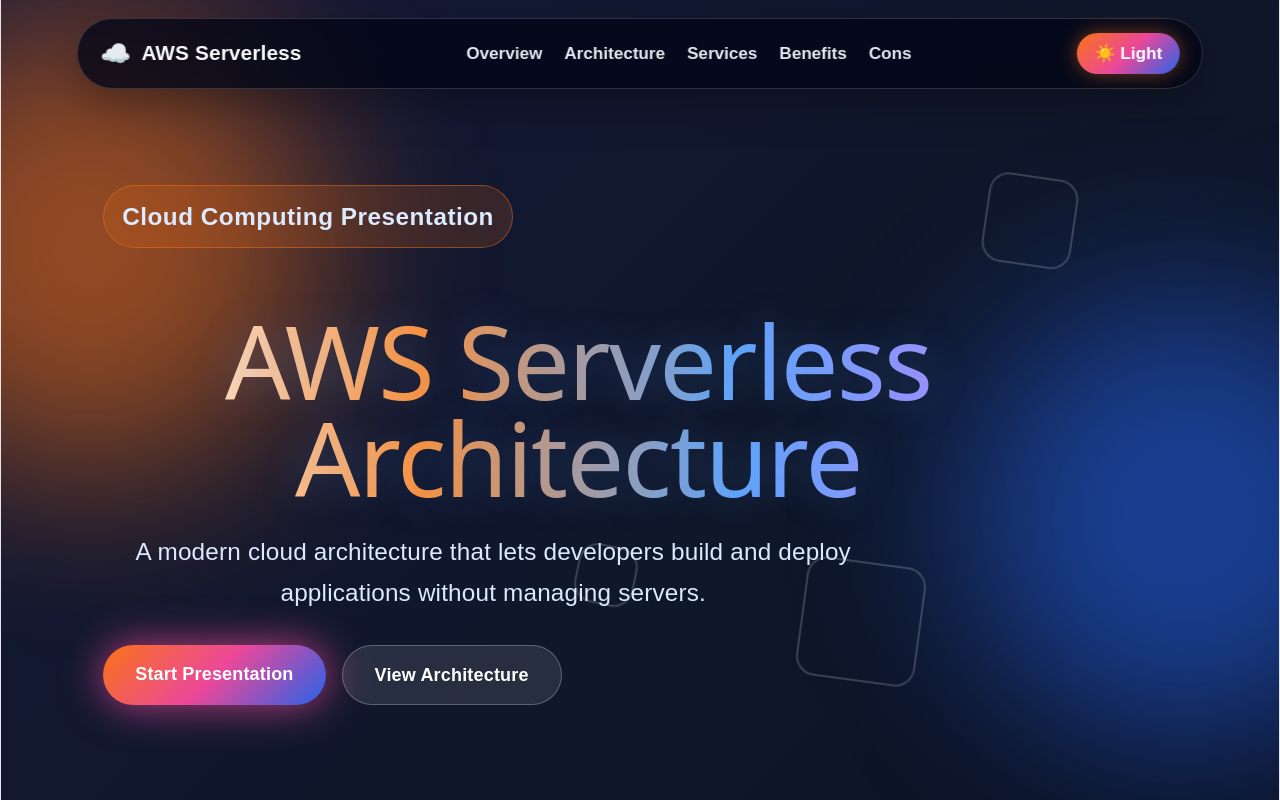
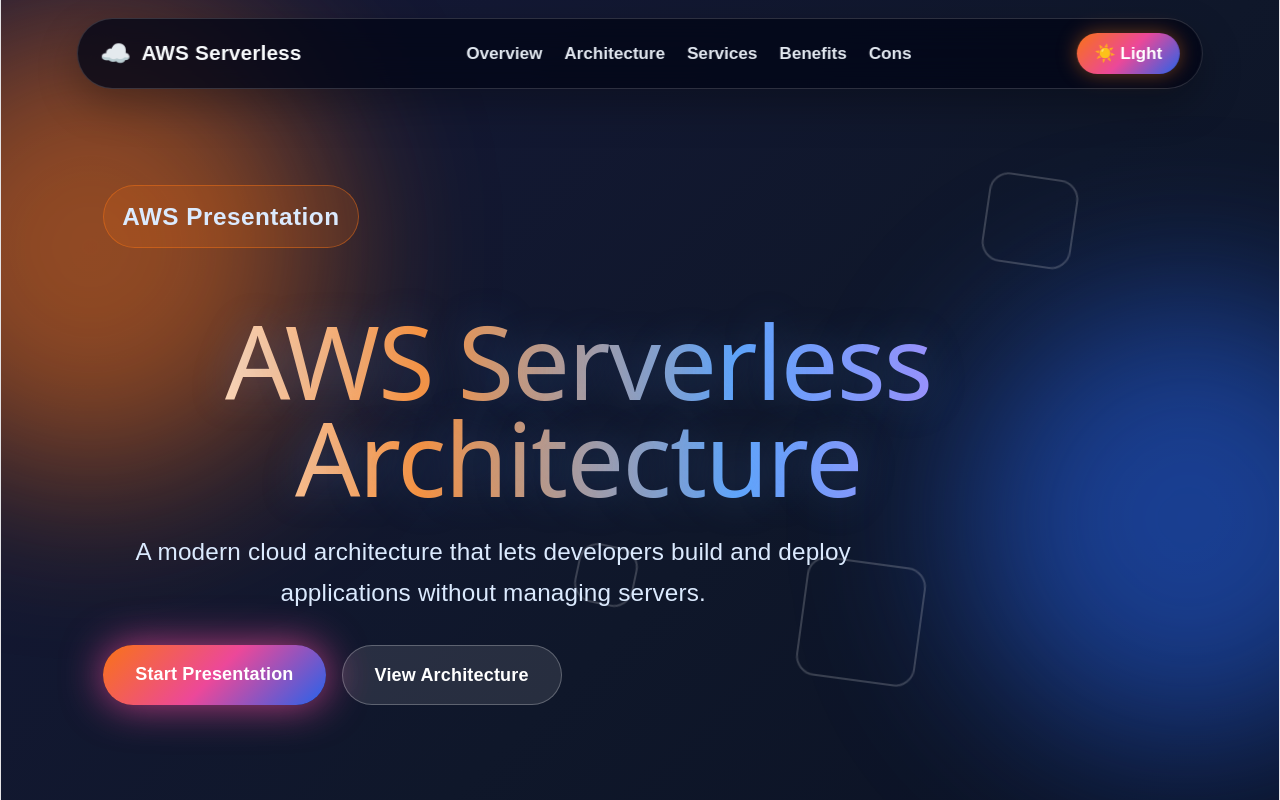
Before and after one commit to AnthonyRivera3/AWS-serverless-architecture, a React app in the folder frontend/: page / in a window 1280 px wide. Shown: the top 800 px of the page. Built offline with nearby package versions, Linux system fonts and the light colour scheme; the HTML template or start-up script is replaced by a standard one.

Commit message:
changing title name

```diff
--- a/frontend/src/App.jsx
+++ b/frontend/src/App.jsx
@@ -52,7 +52,7 @@
         <div className="hero-shape shape-3"></div>
 
         <div className="hero-content">
-          <p className="eyebrow">Cloud Computing Presentation</p>
+          <p className="eyebrow">AWS Presentation</p>
 
           <h1>AWS Serverless Architecture</h1>
 
```
